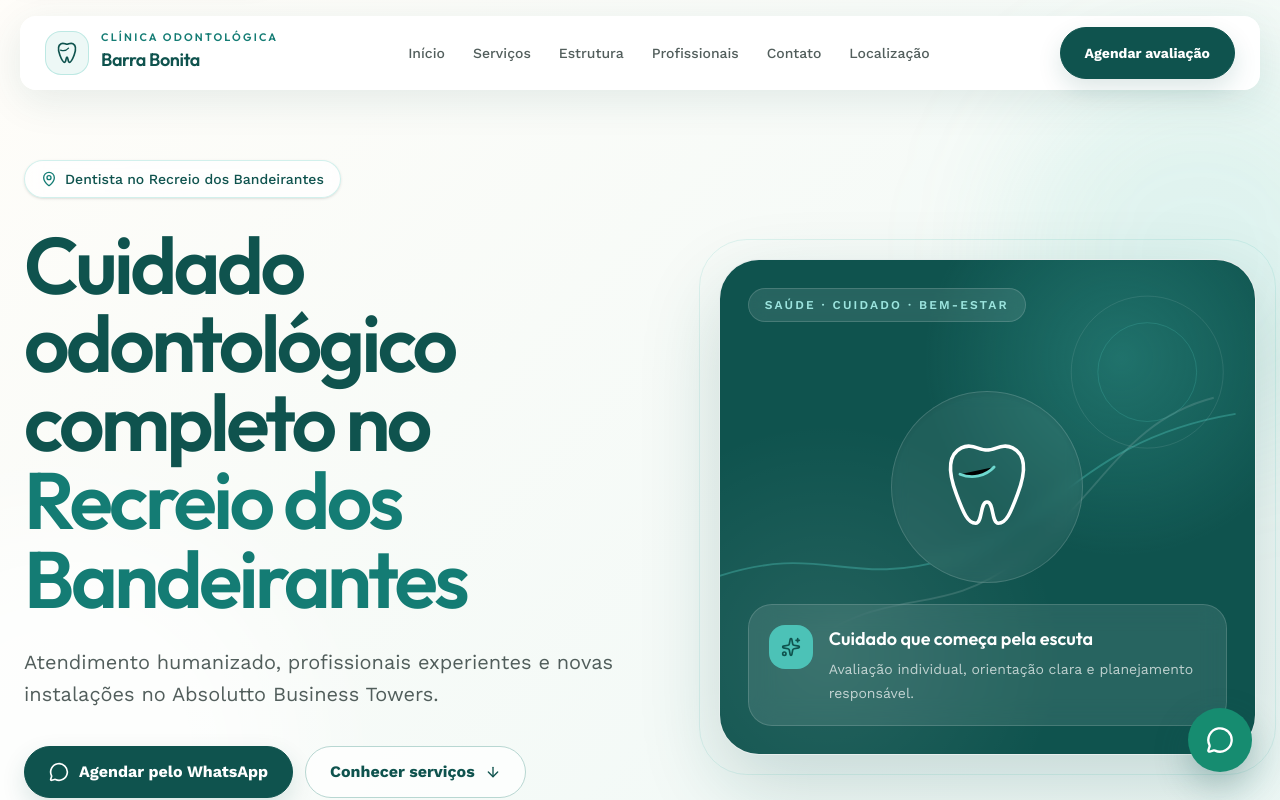
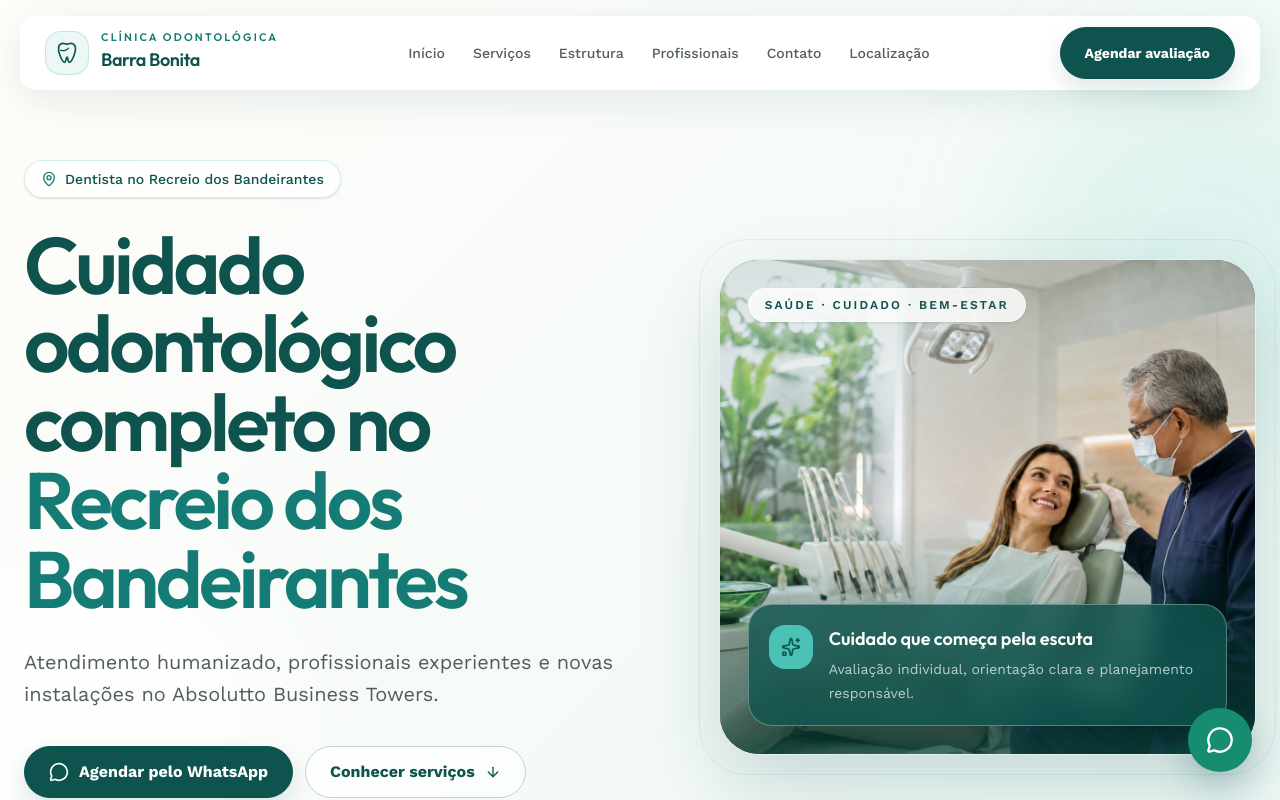
Before and after one commit to marcosmallet/odontobarrabonita, a Next.js app: page / in a window 1280 px wide. Shown: the top 800 px of the page. Built offline with nearby package versions, Linux system fonts and the light colour scheme.

Commit message:
feat: add consultation image to Hero component and enhance layout

```diff
--- a/src/components/hero.tsx
+++ b/src/components/hero.tsx
@@ -6,6 +6,8 @@ import {
   MessageCircle,
   Sparkles,
 } from "lucide-react";
+import Image from "next/image";
+import consultationImage from "../../public/images/consulta-odontologica-escuta.png";
 import { WhatsAppChooserTrigger } from "./whatsapp-chooser";
 
 export function Hero() {
@@ -77,53 +79,23 @@ export function Hero() {
           </div>
         </div>
 
-        <div className="relative mx-auto w-full max-w-xl" aria-hidden="true">
+        <div className="relative mx-auto w-full max-w-xl">
           <div className="absolute -inset-5 rounded-[3rem] border border-turquoise/15" />
           <div className="relative min-h-[31rem] overflow-hidden rounded-[2.5rem] border border-white/90 bg-petroleum shadow-[0_30px_80px_rgba(15,83,78,0.2)]">
-            <div className="absolute inset-0 bg-[radial-gradient(circle_at_75%_20%,rgba(76,194,183,0.28),transparent_35%),radial-gradient(circle_at_20%_80%,rgba(255,255,255,0.09),transparent_40%)]" />
-            <svg
-              viewBox="0 0 540 520"
-              className="absolute inset-0 h-full w-full"
-              fill="none"
-            >
-              <path
-                d="M73 410c89-70 145-31 225-91 92-69 113-149 210-174"
-                stroke="rgba(255,255,255,.13)"
-                strokeWidth="2"
-              />
-              <path
-                d="M-20 335c118-40 139 12 251-21 109-32 137-125 300-152"
-                stroke="rgba(76,194,183,.38)"
-                strokeWidth="2"
-              />
-              <circle cx="438" cy="118" r="80" stroke="rgba(255,255,255,.1)" />
-              <circle cx="438" cy="118" r="52" stroke="rgba(76,194,183,.25)" />
-            </svg>
-
-            <div className="absolute left-7 top-7 rounded-full border border-white/15 bg-white/10 px-4 py-2 text-xs font-semibold uppercase tracking-[0.18em] text-turquoise-light backdrop-blur">
+            <Image
+              src={consultationImage}
+              alt="Dentista conversando com paciente em consultório odontológico claro e acolhedor"
+              fill
+              priority
+              sizes="(min-width: 1024px) 45vw, 100vw"
+              className="object-cover"
+            />
+            <div className="absolute inset-0 bg-gradient-to-b from-petroleum/15 via-transparent to-petroleum/70" />
+            <div className="absolute left-7 top-7 rounded-full border border-white/35 bg-white/80 px-4 py-2 text-xs font-semibold uppercase tracking-[0.18em] text-petroleum shadow-sm backdrop-blur">
               Saúde · Cuidado · Bem-estar
             </div>
 
-            <div className="absolute left-1/2 top-[46%] grid size-48 -translate-x-1/2 -translate-y-1/2 place-items-center rounded-full border border-white/15 bg-white/[0.07] shadow-inner backdrop-blur-sm">
-              <svg viewBox="0 0 180 180" className="size-32 text-white">
-                <path
-                  d="M54 35c14-7 24 3 36 3s22-10 36-3c24 12 15 44 7 65-10 27-16 41-27 41-10 0-6-30-16-30s-6 30-16 30c-11 0-17-14-27-41-8-21-17-53 7-65Z"
-                  stroke="currentColor"
-                  strokeWidth="5"
-                  strokeLinecap="round"
-                  strokeLinejoin="round"
-                  fill="none"
-                />
-                <path
-                  d="M52 72c17 7 36 3 48-10"
-                  stroke="#6ed8cf"
-                  strokeWidth="4"
-                  strokeLinecap="round"
-                />
-              </svg>
-            </div>
-
-            <div className="absolute inset-x-7 bottom-7 rounded-3xl border border-white/15 bg-white/10 p-5 text-white backdrop-blur-md">
+            <div className="absolute inset-x-5 bottom-5 rounded-3xl border border-white/30 bg-petroleum/82 p-5 text-white shadow-2xl backdrop-blur-md sm:inset-x-7 sm:bottom-7">
               <div className="flex items-start gap-4">
                 <span className="grid size-11 shrink-0 place-items-center rounded-2xl bg-turquoise text-petroleum">
                   <Sparkles className="size-5" />
```
Also changed, not shown: public/images/consulta-odontologica-escuta.png (added).
